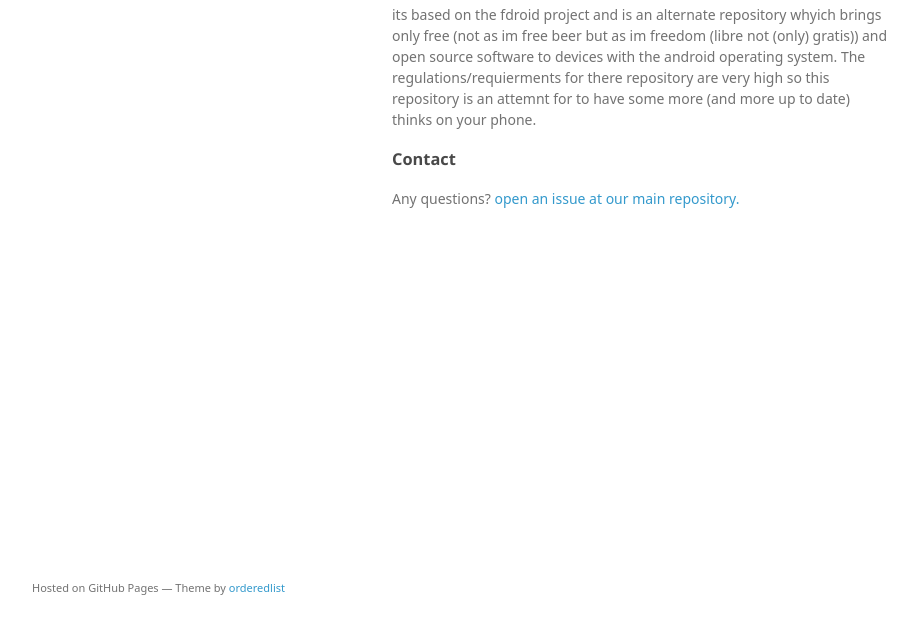
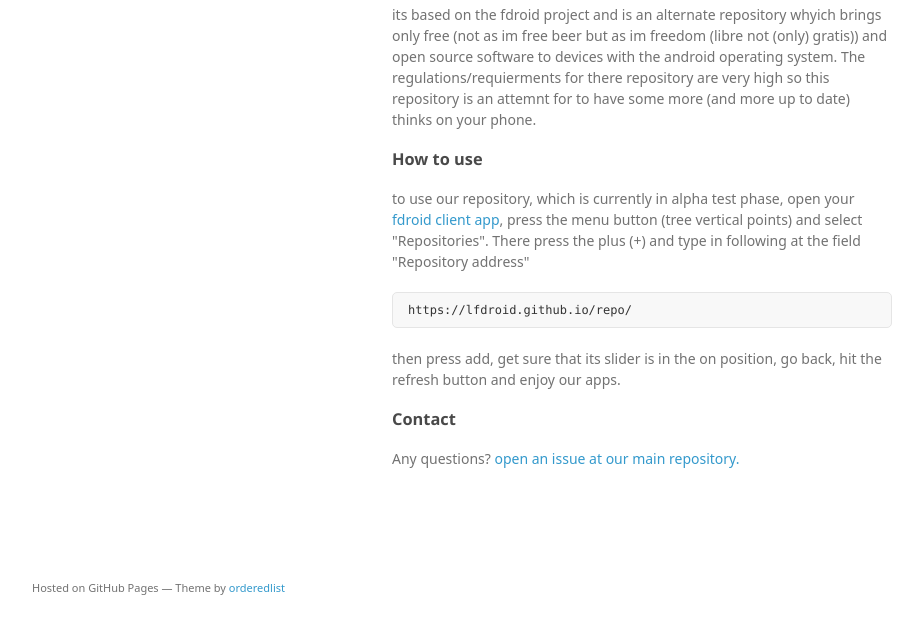
Before and after one commit to LFDroid/lfdroid.github.io, a plain HTML site: page index.html in a window 1280 px wide. Shown: the part 133-766 px from the top of the page, without its empty margins (178-1101 px from the left). Drawn offline with Linux system fonts and the light colour scheme; a web font is replaced by a local one.

Commit message:
add how to use to the website

```diff
--- a/index.html
+++ b/index.html
@@ -30,6 +30,12 @@
 
 <p>its based on the fdroid project and is an alternate repository whyich brings only free (not as im free beer but as im freedom (libre not (only) gratis)) and open source software to devices with the android operating system. The regulations/requierments for there repository are very high so this repository is an attemnt for to have some more (and more up to date) thinks on your phone.
 </p>
+<h3><a id="howToUse" class="anchor" href="howToUse" aria-hidden="true"><span aria-hidden="true" class="octicon octicon-link"></span></a>
+How to use</h3>
+<p>to use our repository, which is currently in alpha test phase, open your <a href="https://f-droid.org/">fdroid client app</a>, press the menu button (tree vertical points) and select "Repositories". There press the plus (+) and type in following at the field "Repository address"</p>
+<pre>https://lfdroid.github.io/repo/</pre>
+<p>then press add, get sure that its slider is in the on position, go back, hit the refresh button and enjoy our apps.</p>
+
 <h3>
 <a id="contact" class="anchor" href="contact" aria-hidden="true"><span aria-hidden="true" class="octicon octicon-link"></span></a>Contact</h3>
 
```
